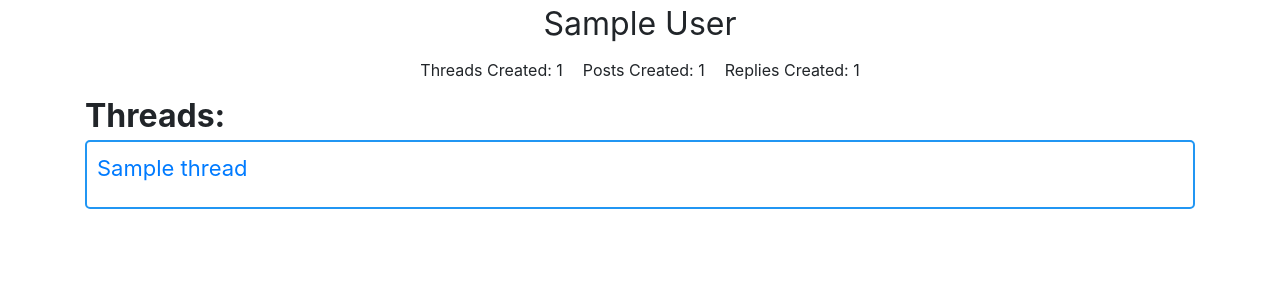
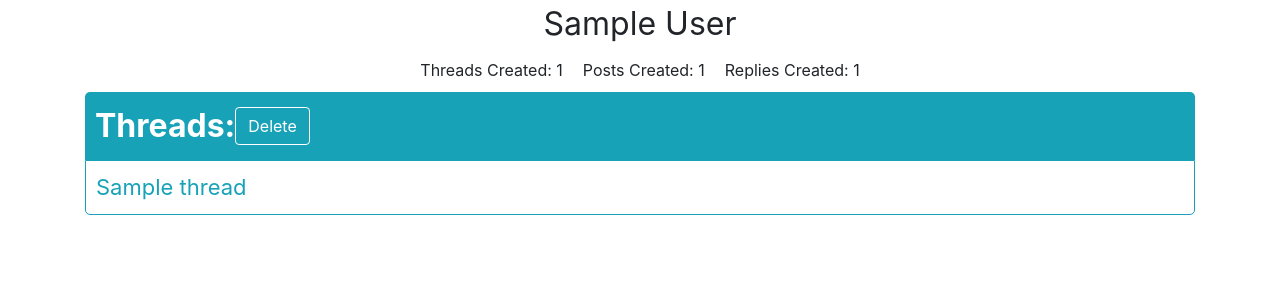
Before and after one commit to AbrahamLara/MySite-Forum, a Django app: page /profile/1 in a window 1280 px wide. Shown: the part 57-357 px from the top of the page. Run offline with Django 3.2, Linux system fonts and the light colour scheme; a user stored in the database is signed in; tables that the repository leaves empty hold one stand-in row (values such as "Sample post"); some libraries are stand-ins or nearby versions.

Commit message:
Implemented thread selection in profile page

```diff
--- a/mysite_user/templates/profile.html
+++ b/mysite_user/templates/profile.html
@@ -13,17 +13,22 @@
         <div class="model-name">Replies Created: {{ n_replies }}</div>
     </div>
     <div class="user-threads">
-        <header class="bold-header">Threads:</header>
-        <div class="threads-container">
+        <div class="container-head bg-info">
+            <header class="bold-header">Threads:</header>
+            <button class="btn btn-info outline" id="optionDelete">Delete</button>
+        </div>
+        <div class="border border-info threads-container">
             {% for thread in threads %}
             <div class="thread-block">
-                <a href="/thread/{{ thread.id }}">{{ thread.title }}</a>
+                <a class="thread-link text-info" href="/thread/{{ thread.id }}">{{ thread.title }}</a>
+                {% if profile_user == user.name %}
                 <label class="hide radio-container">{{ thread.title}}
-                    <div id="custom-checkbox" class="hide">
+                    <div id="custom-checkbox">
                         <input type="checkbox" name="radio">
                         <span class="checkmark"></span>
                     </div>
                 </label>
+                {% endif %}
             </div>
             {% endfor %}
         </div>
@@ -32,4 +37,7 @@
 {% endblock %}
 
 {% block contentJS %}
+{% if  profile_user == user.name %}
+<script src="/static/mysite_forum/js/profile_auth.js"></script>
+{% endif %}
 {% endblock %}
--- /dev/null
+++ b/static/mysite_forum/js/profile_auth.js
@@ -0,0 +1,21 @@
+$(document).ready(function() {
+   $('#optionDelete').on('click', displaySelections);
+});
+
+const displaySelections = function() {
+    $('.thread-link').addClass('hide');
+    $('.radio-container').removeClass('hide');
+}
+
+const deleteSelection = function() {
+    $.ajax({
+        type: 'post',
+        url: '/delete_selection',
+        success: function() {
+
+        },
+        error: function() {
+
+        }
+    });
+}
--- a/static/mysite_user/css/profile.css
+++ b/static/mysite_user/css/profile.css
@@ -9,18 +9,43 @@
     justify-content: center;
 }
 
+.container-head {
+    border-top-left-radius: 5px;
+    border-top-right-radius: 5px;
+    display: flex;
+    padding: 10px;
+    align-items: center;
+}
+
 .model-name {
     padding: 10px;
 }
 
 .bold-header {
+    color: white;
     font-weight: bold;
     font-size: 2rem;
+    display: unset;
+}
+
+.outline {
+    border: 1px solid white;
+}
+
+#deleteOption {
+    float: right;
+    display: unset;
+}
+
+.thread-link {
+    text-decoration: none !important;
 }
 
 .threads-container {
     border: 2px solid #2196F3;
-    border-radius: 5px;
+    border-bottom-left-radius: 5px;
+    border-bottom-right-radius: 5px;
+    border-top: none;
 }
 
 .thread-block {
@@ -29,7 +54,6 @@
     display: block;
     position: relative;
     font-size: 22px;
-    margin-bottom: 12px;
 }
 
 .hide {
@@ -41,7 +65,7 @@
     position: relative;
     font-size: 22px;
     padding-left: 35px;
-    margin-bottom: 12px;
+    margin-bottom: unset;
     cursor: pointer;
     -webkit-user-select: none;
     -moz-user-select: none;
@@ -59,7 +83,7 @@
 
 .checkmark {
     position: absolute;
-    top: 0;
+    top: 4;
     left: 0;
     height: 25px;
     width: 25px;
```
